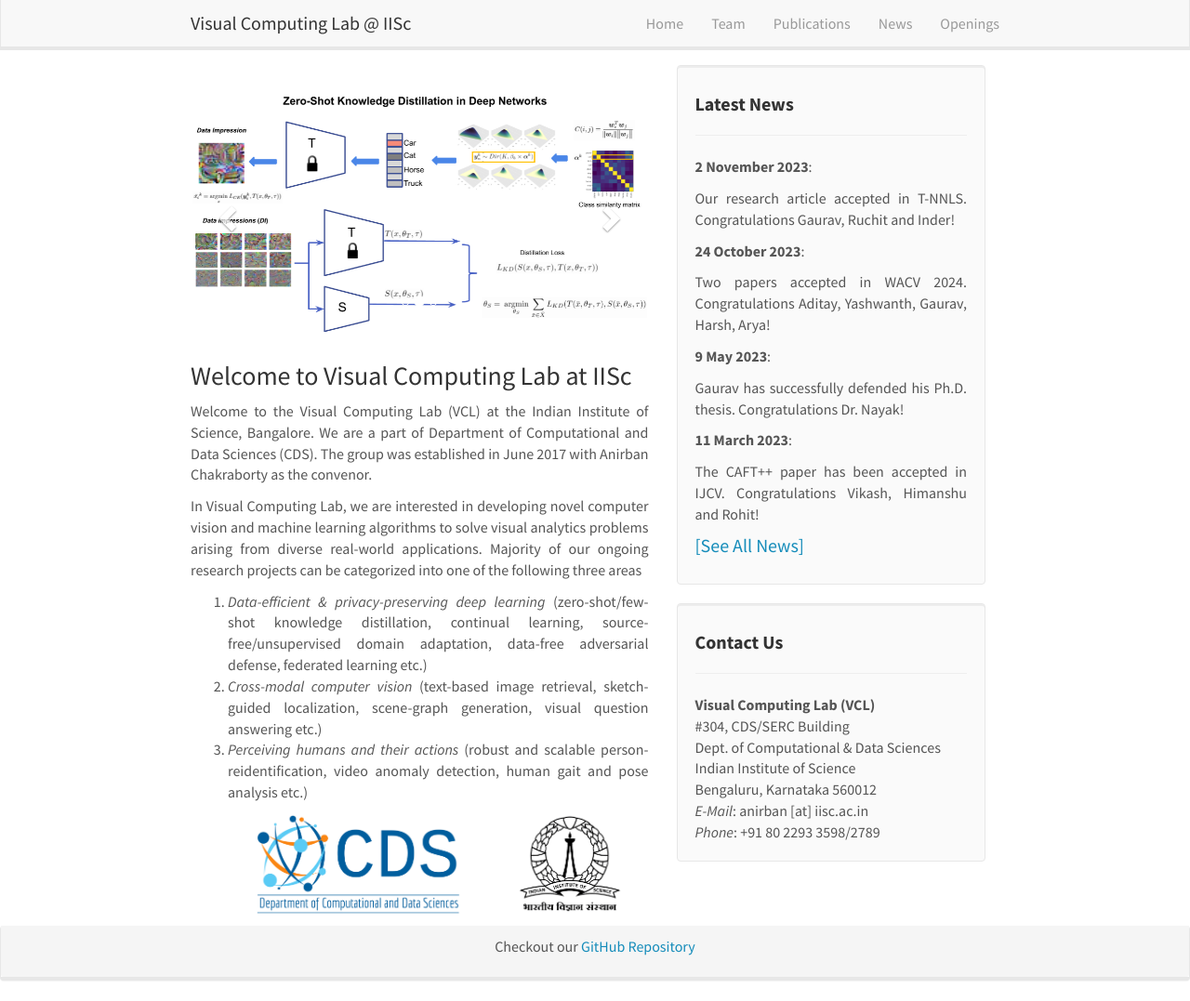
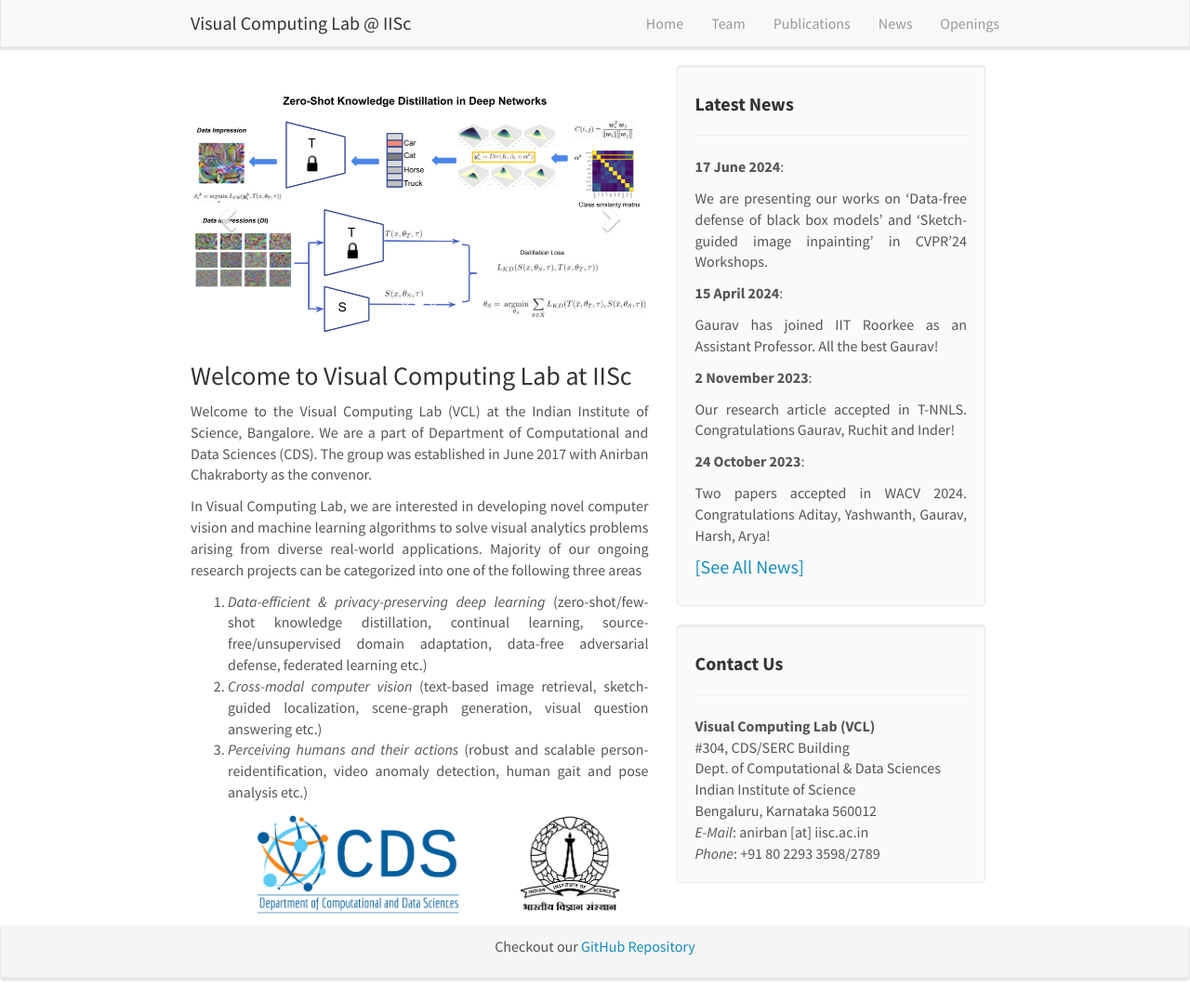
Before and after one commit to vcl-iisc/vclab-website, a Jekyll site: the page built from _pages/home.md, in a window 1280 px wide and 1077 px high. Shown: the whole window at 93% size. Built offline with Jekyll 4.4.1, drawn with Linux system fonts in a browser that asks for light colours; nearby versions of some CDN libraries.

Commit message:
Updated News

```diff
--- a/_data/news.yml
+++ b/_data/news.yml
@@ -1,3 +1,9 @@
+- date: 17 June 2024
+  headline: We are presenting our works on 'Data-free defense of black box models' and 'Sketch-guided image inpainting' in CVPR'24 Workshops.
+
+- date: 15 April 2024
+  headline: Gaurav has joined IIT Roorkee as an Assistant Professor. All the best Gaurav!
+
 - date: 2 November 2023
   headline: Our research article accepted in T-NNLS. Congratulations Gaurav, Ruchit and Inder!
 
```
